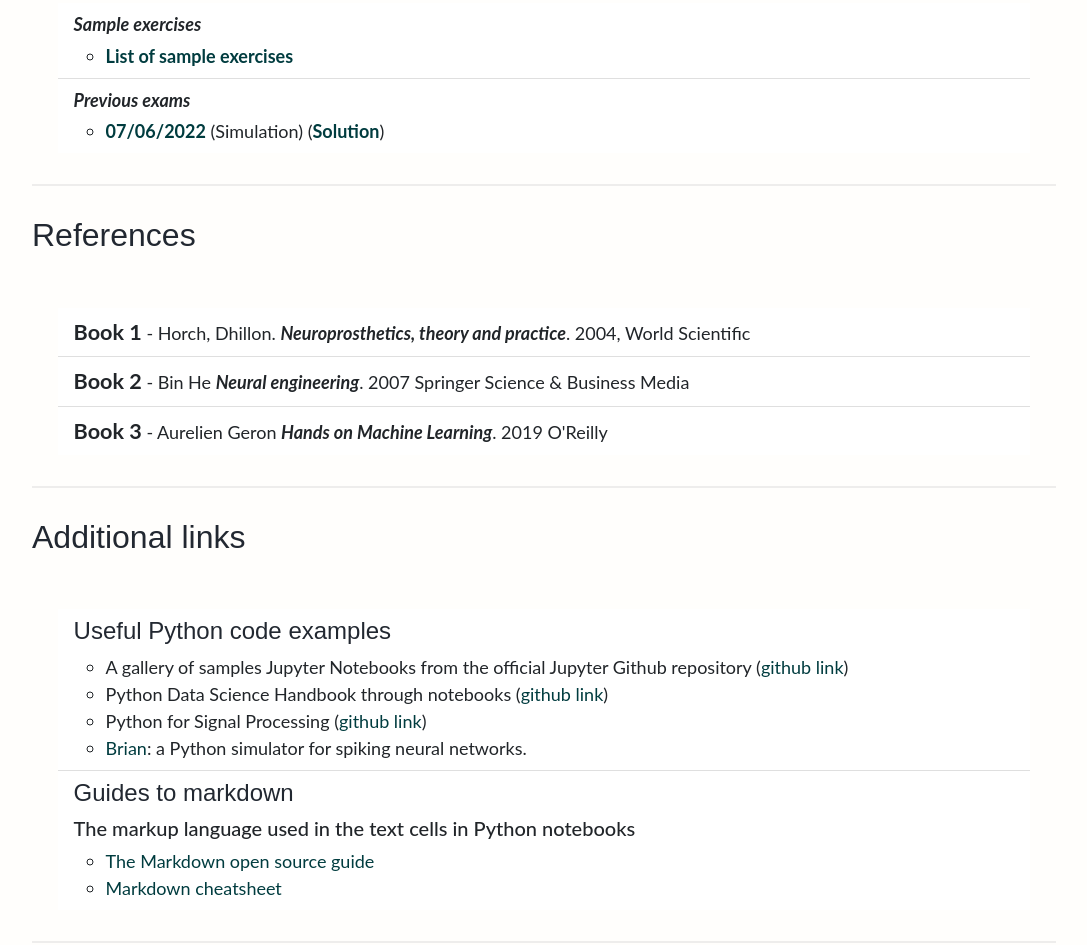
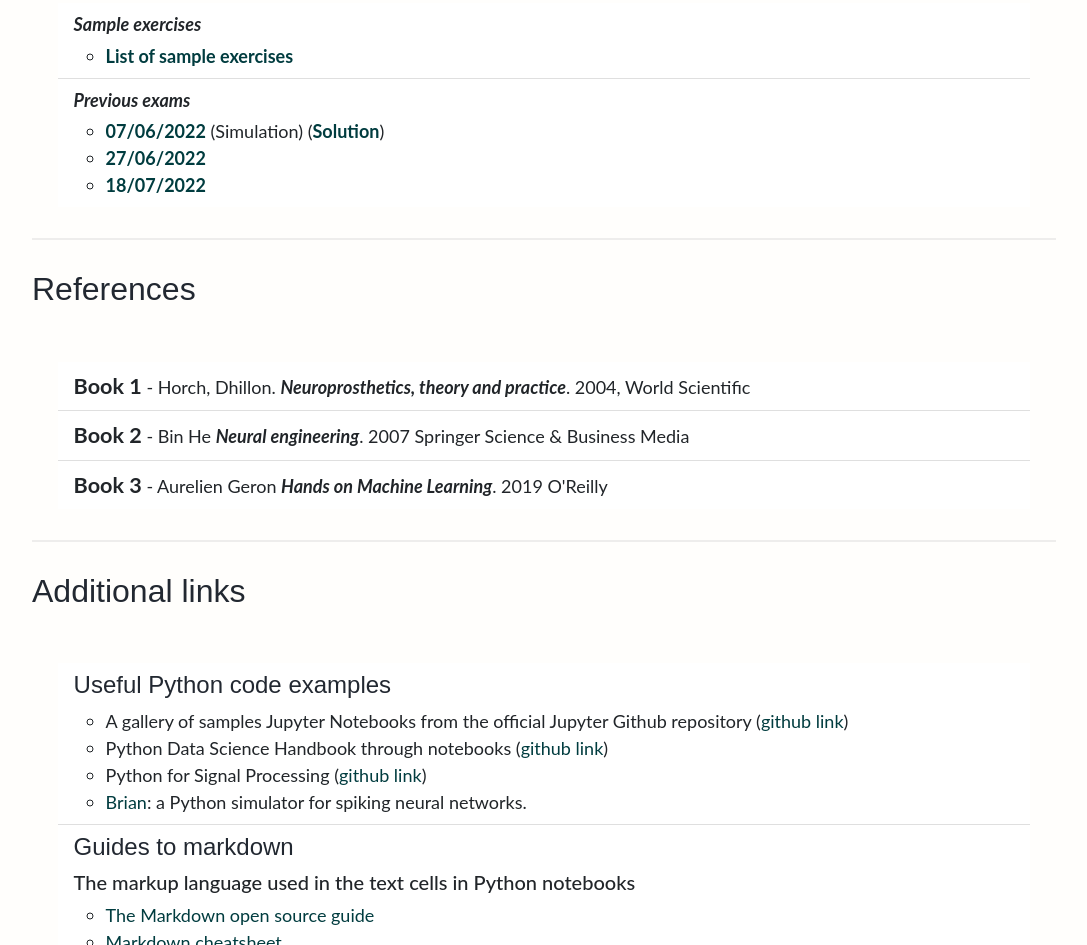
Before and after one commit to SmRanaldi/NeuralEngineeringClass, a plain HTML site: page index.html in a window 1280 px wide. Shown: the part 3979-4924 px from the top of the page, without its empty margins (32-1119 px from the left). Drawn offline with nearby package versions, Linux system fonts and the light colour scheme.

Commit message:
Old exams

```diff
--- a/index.html
+++ b/index.html
@@ -412,6 +412,12 @@
                         <a class="notebook-link" href="material/exams/06072022.pdf">07/06/2022</a> (Simulation)
                         (<a class="notebook-link", href="material/exams/06072022_solution.ipynb">Solution</a>)
                     </li>
+                    <li>
+                        <a class="notebook-link" href="material/exams/exam_220627.pdf">27/06/2022</a>
+                    </li>
+                    <li>
+                        <a class="notebook-link" href="material/exams/exam_220718.pdf">18/07/2022</a>
+                    </li>
                 </ul>
             </li>
         </ul>
```
Also changed, not shown: 5 other files.
